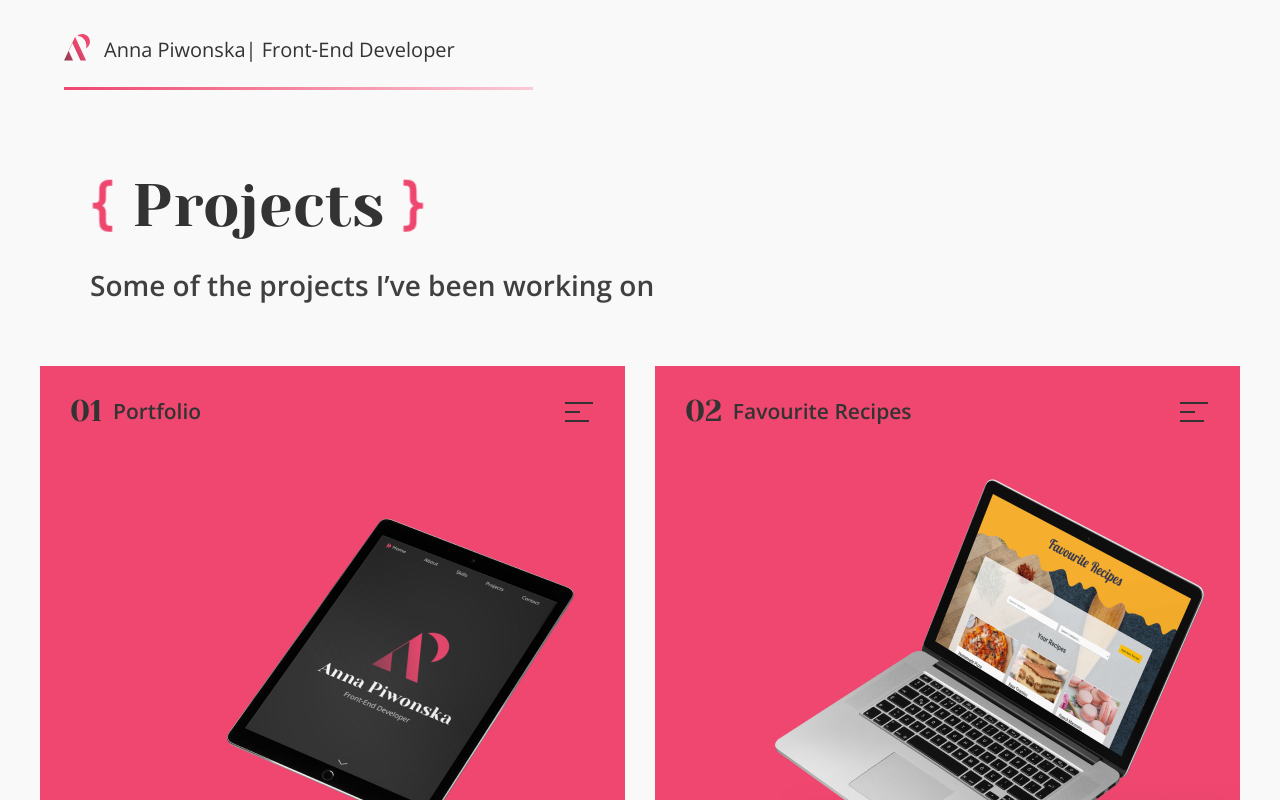
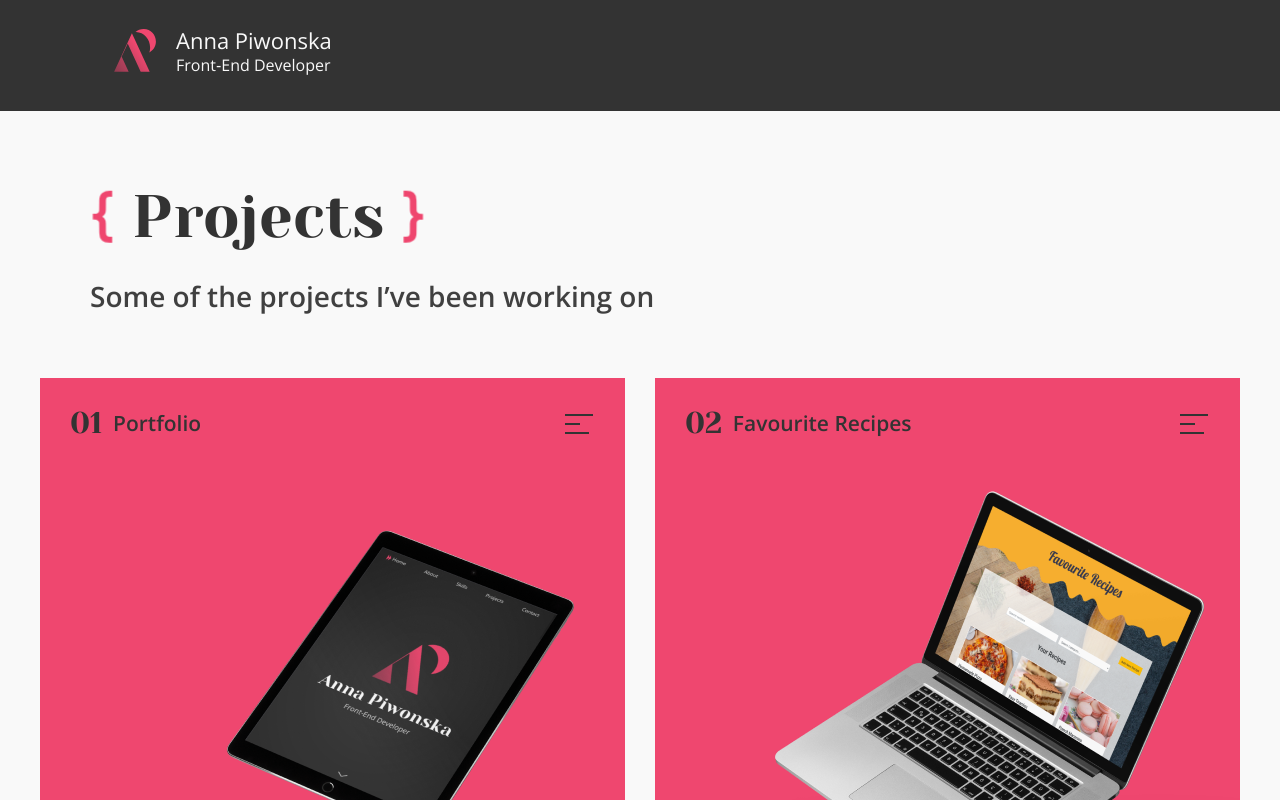
Before and after one commit to apiwonska/portfolio, a React (Create React App) app: page /projects in a window 1280 px wide. Shown: the top 800 px of the page. Built offline with nearby package versions, Linux system fonts and the light colour scheme.

Commit message:
Change subpage header

```diff
--- a/src/shared/SubpageHeader/SubpageHeader.module.css
+++ b/src/shared/SubpageHeader/SubpageHeader.module.css
@@ -1,34 +1,91 @@
 .wrapper {
   display: flex;
+  margin-bottom: -2rem;
+  background-color: #333;
+  color: #F9F9F9;
+  opacity: 0;
+  animation: showheader 0.4s ease forwards;
 }
 
+@keyframes showheader {
+  0% {
+    opacity: 0;
+  }
+  100% {
+    opacity: 1;
+  }
+}
 .container {
   width: min(1200px, 90%);
-  margin: 0 auto 0;
+  margin: 0 auto;
   font-size: 2rem;
   font-weight: 400;
+  padding: 0 0 1rem 0;
 }
 
 .link {
   position: relative;
   display: inline-flex;
   align-items: center;
-  line-height: 1.2;
-  padding: 1.7em 0 0.7em;
+  line-height: 1.3;
+  margin: 1.3em 0.5em;
 }
-.link::before {
-  position: absolute;
-  content: "";
-  display: inline-block;
-  bottom: -0.5em;
-  left: 0;
-  width: min(120%, 90vw);
-  height: 3px;
-  background-image: linear-gradient(to right, #EF476F, #facad6);
+@media (min-width: 1000px) {
+  .link {
+    margin: 1.3em 0.5em 1.3em 2.5em;
+  }
 }
 
 .logo_wrapper {
+  display: grid;
+  align-content: center;
+  width: 2.1em;
+  margin-right: 1em;
+  opacity: 0;
+  animation: showlogo 0.7s ease 0.6s forwards;
+}
+
+@keyframes showlogo {
+  0% {
+    opacity: 0;
+  }
+  100% {
+    opacity: 1;
+  }
+}
+.text_span1 {
+  display: block;
+  overflow: hidden;
+  font-size: 1.1em;
+}
+
+.text_span2 {
+  display: block;
+  overflow: hidden;
+  font-size: 0.8em;
+}
+
+.text_span1_inner {
   display: inline-block;
-  width: 1.3em;
-  margin-right: 0.7em;
+  transform: translateY(80%);
+  opacity: 0;
+  animation: showtext 0.4s ease 0.4s forwards;
 }
+
+.text_span2_inner {
+  display: inline-block;
+  transform: translateY(80%);
+  opacity: 0;
+  animation: showtext 0.4s ease 0.6s forwards;
+}
+
+@keyframes showtext {
+  0% {
+    opacity: 0;
+    transform: translateY(80%);
+  }
+  100% {
+    opacity: 1;
+    transform: translateY(0%);
+  }
+}
--- a/src/shared/SubpageHeader/SubpageHeader.module.scss
+++ b/src/shared/SubpageHeader/SubpageHeader.module.scss
@@ -2,36 +2,98 @@
 
 .wrapper {
   display: flex;
+  margin-bottom: -2rem;
+  background-color: get-color(neutrals-black);
+  color: get-color(neutrals-white);
+  opacity: 0;
+  animation: showheader .4s ease forwards;
+}
+
+@keyframes showheader {
+  0% {
+    opacity: 0;
+  }
+
+  100% {
+    opacity: 1;
+  }
 }
 
 .container {
   width: min(1200px, 90%);
-  margin: 0 auto 0;
+  margin: 0 auto;
   font-size: 2rem;
   font-weight: 400;
+  padding: 0 0 1rem 0;
 }
 
 .link {
   position: relative;
   display: inline-flex;
   align-items: center;
-  line-height: 1.2;
-  padding: 1.7em 0 .7em;
+  line-height: 1.3;
+  margin: 1.3em .5em;
 
-  &::before {
-    position: absolute;
-    content: "";
-    display: inline-block;
-    bottom: -.5em;
-    left: 0;
-    width: min(120%, 90vw);
-    height: 3px;
-    background-image: linear-gradient(to right, get-color(main), lighten(get-color(main), 28%));
+  @media(min-width: 1000px) {
+    margin: 1.3em .5em 1.3em 2.5em;
   }
 }
 
 .logo_wrapper {
+  display: grid;
+  align-content: center;
+  width: 2.1em;
+  margin-right: 1em;
+  opacity: 0;
+  animation: showlogo .7s ease .6s forwards;
+}
+
+@keyframes showlogo {
+  0% {
+    opacity: 0;
+  }
+
+  100% {
+    opacity: 1;
+  }
+}
+
+.text_wrapper {}
+
+.text_span1 {
+  display: block;
+  overflow: hidden;
+  font-size: 1.1em;
+}
+
+.text_span2 {
+  display: block;
+  overflow: hidden;
+  font-size: 0.8em;
+}
+
+.text_span1_inner {
   display: inline-block;
-  width: 1.3em;
-  margin-right: .7em;
+  transform: translateY(80%);
+  opacity: 0;
+  animation: showtext .4s ease .4s forwards;
 }
+
+.text_span2_inner {
+  display: inline-block;
+  transform: translateY(80%);
+  opacity: 0;
+  animation: showtext .4s ease .6s forwards;
+}
+
+@keyframes showtext {
+  0% {
+    opacity: 0;
+    transform: translateY(80%);
+  }
+
+  100% {
+    opacity: 1;
+    transform: translateY(0%);
+  }
+}
--- a/src/shared/SubpageHeader/index.tsx
+++ b/src/shared/SubpageHeader/index.tsx
@@ -14,7 +14,16 @@ const SubpageHeader: React.FC = () => (
         <span className={styles.logo_wrapper} aria-hidden>
           <LogoSVG />
         </span>
-        Anna Piwonska| Front&#8209;End&nbsp;Developer
+        <div className={styles.text_wrapper}>
+          <span className={styles.text_span1}>
+            <span className={styles.text_span1_inner}>Anna Piwonska</span>
+          </span>
+          <span className={styles.text_span2}>
+            <span className={styles.text_span2_inner}>
+              Front&#8209;End&nbsp;Developer
+            </span>
+          </span>
+        </div>
       </Link>
     </h1>
   </header>
```
